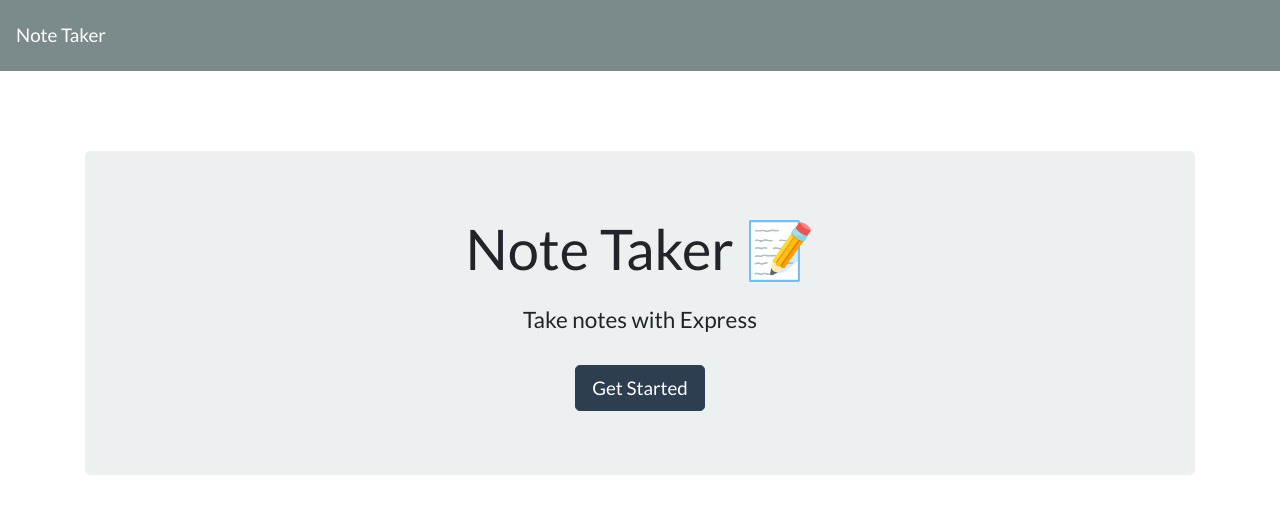
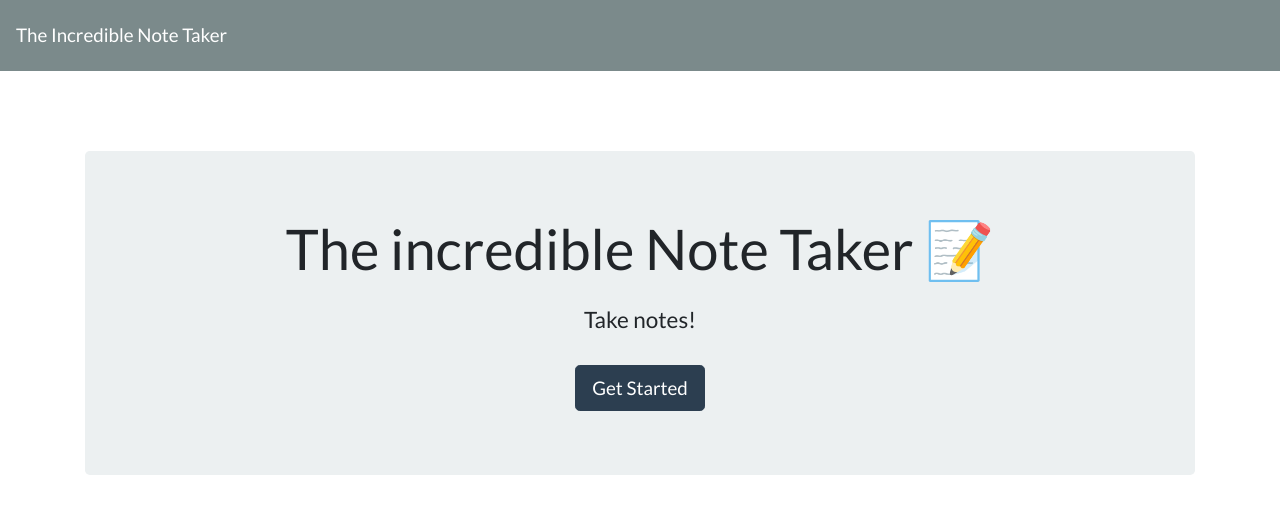
Before and after one commit to fcamacho8/Note-Taker, a website: page Develop/public/index.html in a window 1280 px wide. Drawn offline with nearby package versions, Linux system fonts and the light colour scheme; no server answers.

Commit message:
changed title

```diff
--- a/Develop/public/index.html
+++ b/Develop/public/index.html
@@ -5,19 +5,19 @@
   <meta charset="UTF-8">
   <meta name="viewport" content="width=device-width, initial-scale=1.0">
   <meta http-equiv="X-UA-Compatible" content="ie=edge">
-  <title>Note Taker</title>
+  <title>The Incredible Note Taker</title>
   <link rel="stylesheet" href="https://cdnjs.cloudflare.com/ajax/libs/bootswatch/4.1.3/flatly/bootstrap.min.css" />
 </head>
 
 <body>
   <nav class="navbar navbar-dark bg-dark">
-    <a class="navbar-brand" href="/">Note Taker
+    <a class="navbar-brand" href="/">The Incredible Note Taker
     </a>
   </nav>
   <div class="container">
     <div style="margin-top: 80px;" class="jumbotron text-center">
-      <h1 class="display-4">Note Taker <span role="img" aria-label="Memo">📝</span></h1>
-      <h4 class="mt-4">Take notes with Express</h4>
+      <h1 class="display-4">The incredible Note Taker <span role="img" aria-label="Memo">📝</span></h1>
+      <h4 class="mt-4">Take notes!</h4>
       <a class="btn btn-primary btn-lg mt-4" href="/notes" role="button">Get Started</a>
     </div>
   </div>
```
Also changed, not shown: Develop/public/notes.html (+2 -2 lines).
